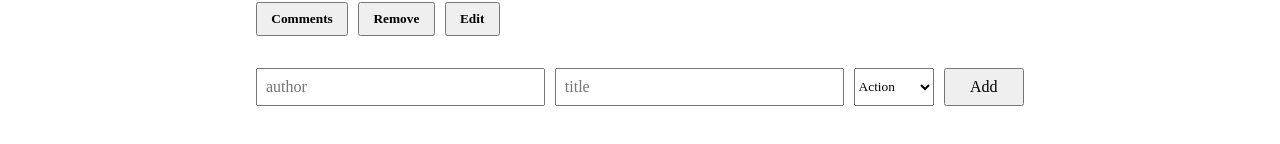
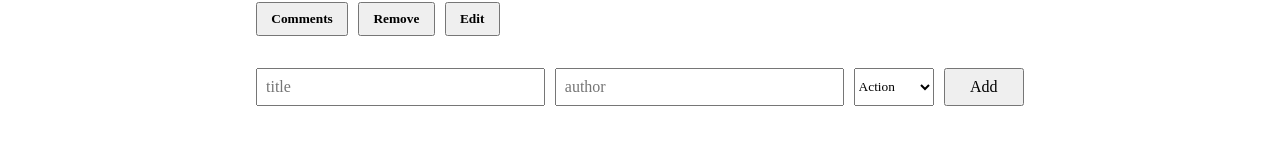
Before and after one commit to bilalrajput09/Bookstore-react, a React (Create React App) app: page / in a window 1280 px wide. Shown: the part 378-522 px from the top of the page. Built offline with nearby package versions, Linux system fonts and the light colour scheme.

Commit message:
Fix inputs

```diff
--- a/src/Components/InputBooks.js
+++ b/src/Components/InputBooks.js
@@ -26,8 +26,8 @@ const InputBooks = () => {
   };
   return (
     <form onSubmit={submitBookHandler} className={styles.input_form}>
+      <input ref={inputTitle} placeholder="title" required />
       <input ref={inputAuthor} placeholder="author" required />
-      <input ref={inputTitle} placeholder="title" required />
       <select ref={selectRef}>
         <option>Action</option>
         <option>Nonfiction</option>
```
